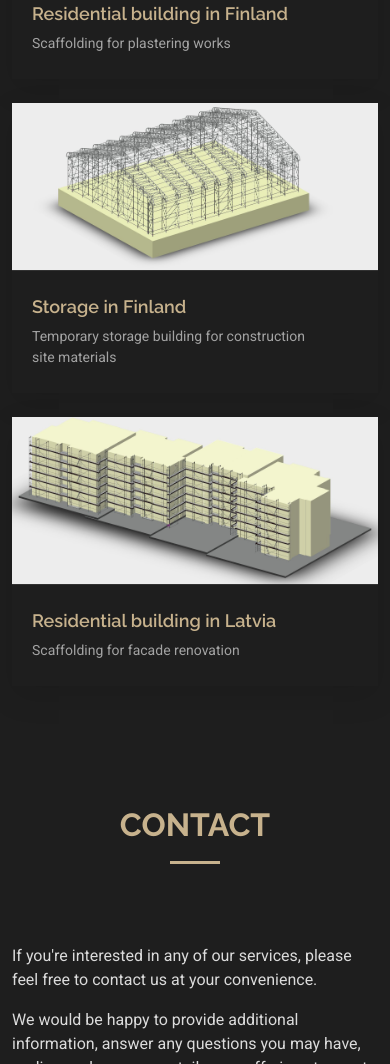
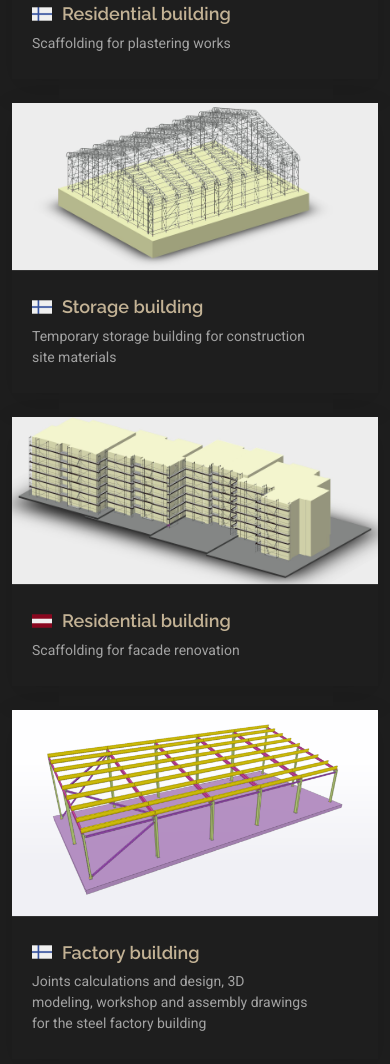
Before and after one commit to teknovizier/resola-website, a plain HTML site: page index.html in a window 390 px wide. Shown: the part 4776-5840 px from the top of the page. Drawn offline with Linux system fonts and the light colour scheme.

Commit message:
Add two new steel projects to portfolio section

```diff
--- a/assets/css/main.css
+++ b/assets/css/main.css
@@ -1156,7 +1156,23 @@ section,
 .portfolio .portfolio-content .portfolio-info h4 {
   font-size: 18px;
   font-weight: 600;
+  padding-left: 30px;
   padding-right: 50px;
+}
+
+.portfolio .portfolio-content .portfolio-info h4.flag {
+  background-repeat: no-repeat;
+  background-position: left center;
+  background-size: auto 20px;
+  filter: saturate(0.8);
+}
+
+.portfolio .portfolio-content .portfolio-info h4.flag-finland {
+  background-image: url("../img/flags/finland.png");
+}
+
+.portfolio .portfolio-content .portfolio-info h4.flag-latvia {
+  background-image: url("../img/flags/latvia.png");
 }
 
 .portfolio .portfolio-content .portfolio-info h4 a {
--- a/index.html
+++ b/index.html
@@ -228,6 +228,7 @@
           <ul class="portfolio-filters isotope-filters" data-aos="fade-up" data-aos-delay="100">
             <li data-filter="*" class="filter-active">All</li>
             <li data-filter=".filter-scaffolding">Scaffolding</li>
+            <li data-filter=".filter-steel">Steel</li>
           </ul><!-- End Portfolio Filters -->
 
           <div class="row gy-4 isotope-container" data-aos="fade-up" data-aos-delay="200">
@@ -236,7 +237,7 @@
               <div class="portfolio-content h-100">
                 <a href="assets/img/portfolio/scaffolding-1.png" data-gallery="portfolio-gallery-app" class="glightbox"><img src="assets/img/portfolio/scaffolding-1-thumb.jpg" class="img-fluid" alt=""></a>
                 <div class="portfolio-info">
-                  <h4>Roof renovation of a residential building in Finland</h4>
+                  <h4 class="flag flag-finland">Roof renovation of a residential building</h4>
                   <p>Scaffolding + weather protection</p>
                 </div>
               </div>
@@ -246,7 +247,7 @@
               <div class="portfolio-content h-100">
                 <a href="assets/img/portfolio/scaffolding-2.png" data-gallery="portfolio-gallery-app" class="glightbox"><img src="assets/img/portfolio/scaffolding-2-thumb.jpg" class="img-fluid" alt=""></a>
                 <div class="portfolio-info">
-                  <h4>Residential building in Finland</h4>
+                  <h4 class="flag flag-finland">Residential building</h4>
                   <p>Scaffolding for plastering works</p>
                 </div>
               </div>
@@ -256,7 +257,7 @@
               <div class="portfolio-content h-100">
                 <a href="assets/img/portfolio/scaffolding-3.png" data-gallery="portfolio-gallery-app" class="glightbox"><img src="assets/img/portfolio/scaffolding-3-thumb.jpg" class="img-fluid" alt=""></a>
                 <div class="portfolio-info">
-                  <h4>Storage in Finland</h4>
+                  <h4 class="flag flag-finland">Storage building</h4>
                   <p>Temporary storage building for construction site materials</p>
                 </div>
               </div>
@@ -266,8 +267,28 @@
               <div class="portfolio-content h-100">
                 <a href="assets/img/portfolio/scaffolding-4.png" data-gallery="portfolio-gallery-app" class="glightbox"><img src="assets/img/portfolio/scaffolding-4-thumb.jpg" class="img-fluid" alt=""></a>
                 <div class="portfolio-info">
-                  <h4>Residential building in Latvia</h4>
+                  <h4 class="flag flag-latvia">Residential building</h4>
                   <p>Scaffolding for facade renovation</p>
+                </div>
+              </div>
+            </div><!-- End Portfolio Item -->
+
+            <div class="col-lg-6 col-md-6 portfolio-item isotope-item filter-steel">
+              <div class="portfolio-content h-100">
+                <a href="assets/img/portfolio/steel-1.png" data-gallery="portfolio-gallery-app" class="glightbox"><img src="assets/img/portfolio/steel-1.png" class="img-fluid" alt=""></a>
+                <div class="portfolio-info">
+                  <h4 class="flag flag-finland">Factory building</h4>
+                  <p>Joints calculations and design, 3D modeling, workshop and assembly drawings for the steel factory building</p>
+                </div>
+              </div>
+            </div><!-- End Portfolio Item -->
+
+            <div class="col-lg-6 col-md-6 portfolio-item isotope-item filter-steel">
+              <div class="portfolio-content h-100">
+                <a href="assets/img/portfolio/steel-2.png" data-gallery="portfolio-gallery-app" class="glightbox"><img src="assets/img/portfolio/steel-2.png" class="img-fluid" alt=""></a>
+                <div class="portfolio-info">
+                  <h4 class="flag flag-finland">Factory building</h4>
+                  <p>3D modeling, workshop and assembly drawings for the steel factory building</p>
                 </div>
               </div>
             </div><!-- End Portfolio Item -->
```
Also changed, not shown: assets/img/flags/finland.png (added), assets/img/flags/latvia.png (added), assets/img/portfolio/steel-1.png (added), assets/img/portfolio/steel-2.png (added).
